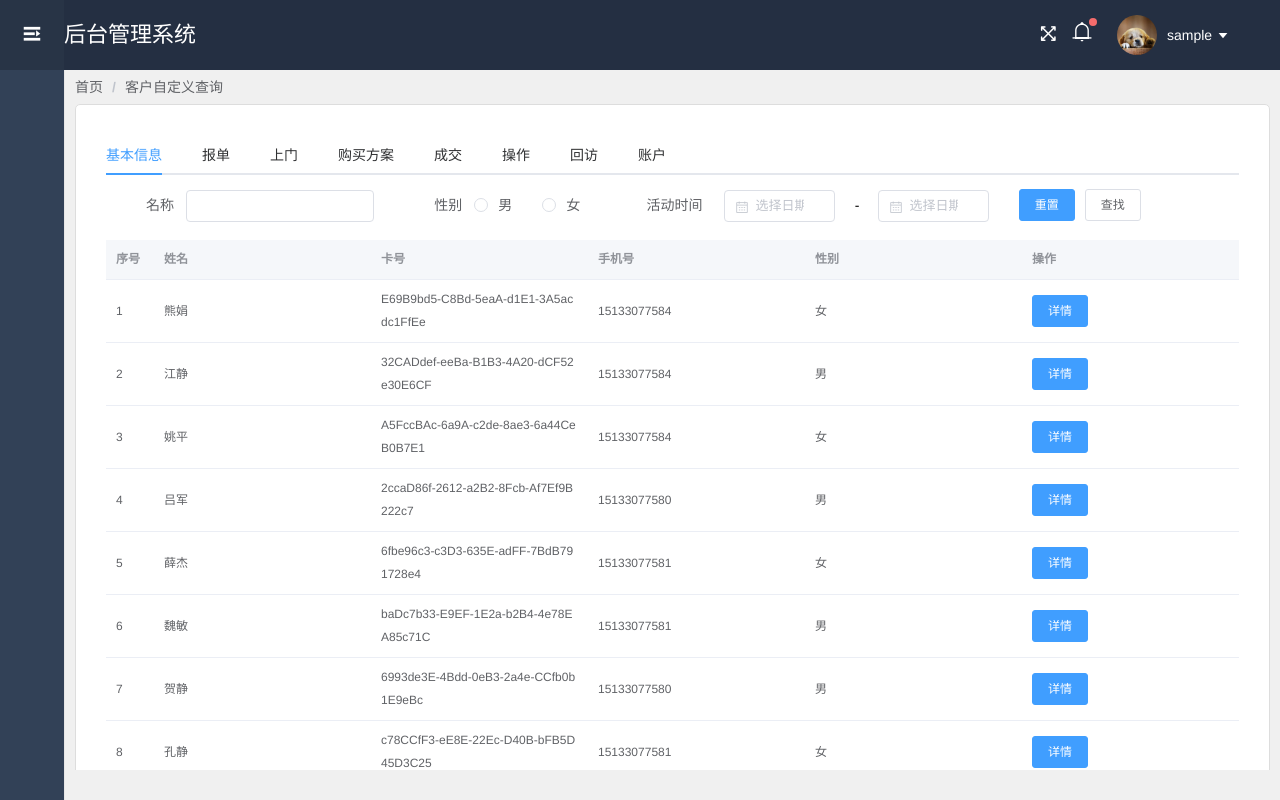
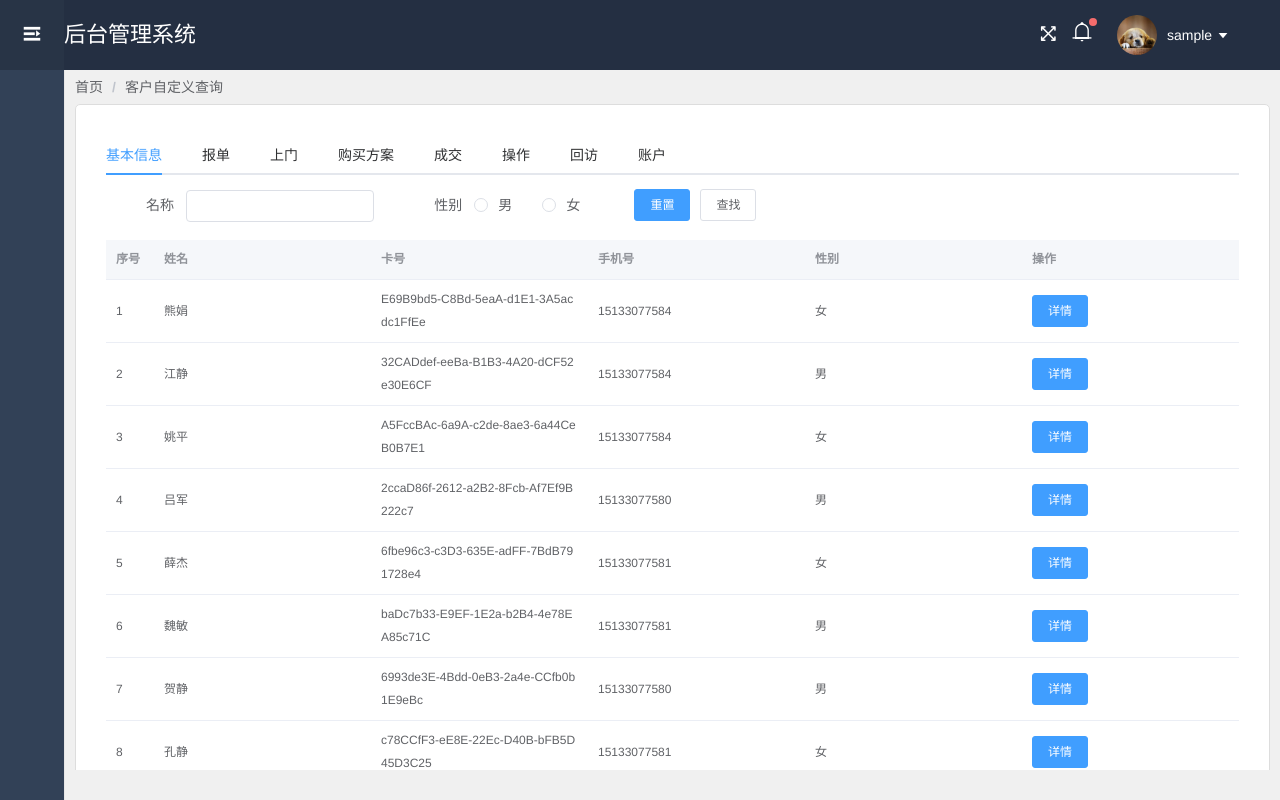
Before and after one commit to ludan1107743896/Vue-project, a Vue app: page /customerInquiry in a window 1280 px wide. Built offline with nearby package versions, Linux system fonts and the light colour scheme; sample sign-in values are in the browser's storage; a small style sheet from the web is missing.

Commit message:
修改查询事件

```diff
--- a/src/components/page/customerInquiry/components/BasicInfoComp.vue
+++ b/src/components/page/customerInquiry/components/BasicInfoComp.vue
@@ -1,44 +1,23 @@
 <template>
     <div>
-        <el-form ref="form" :model="form" label-width="80px">
+        <el-form ref="form" :model="serchItem" label-width="80px">
             <el-row :gutter="20">
                 <el-col :span="6">
                     <el-form-item label="名称" prop="name">
-                        <el-input v-model="form.name"></el-input>
+                        <el-input v-model="serchItem.name"></el-input>
                     </el-form-item>
                 </el-col>
                 <el-col :span="5">
                     <el-form-item label="性别" prop="resource">
-                        <el-radio-group v-model="form.resource">
-                            <el-radio label="男"></el-radio>
-                            <el-radio label="女"></el-radio>
+                        <el-radio-group v-model="serchItem.resource">
+                            <el-radio label="1">男</el-radio>
+                            <el-radio label="0">女</el-radio>
                         </el-radio-group>
                     </el-form-item>
                 </el-col>
-                <el-col :span="8">
-                    <el-form-item label="活动时间">
-                        <el-col :span="11" required>
-                            <el-date-picker
-                                type="date"
-                                placeholder="选择日期"
-                                v-model="form.date1"
-                                style="width: 100%;"
-                            ></el-date-picker>
-                        </el-col>
-                        <el-col class="line" :span="2">-</el-col>
-                        <el-col :span="11">
-                            <el-date-picker
-                                type="date"
-                                placeholder="选择日期"
-                                v-model="form.date2"
-                                style="width: 100%;"
-                            ></el-date-picker>
-                        </el-col>
-                    </el-form-item>
-                </el-col>
                 <el-col :span="5">
-                    <el-button type="primary">重置</el-button>
-                    <el-button>查找</el-button>
+                    <el-button type="primary" @click="handleRest">重置</el-button>
+                    <el-button @click="handleSearch">查找</el-button>
                 </el-col>
             </el-row>
         </el-form>
@@ -90,8 +69,13 @@ export default {
     data() {
         return {
             tableData: [],
+            restTableData: [],
             modalVsible: false,
             formLabelWidth: '120px',
+            serchItem: {
+                name: '',
+                resource: ''
+            },
             form: {
                 name: '',
                 cardnumber: '',
@@ -107,6 +91,29 @@ export default {
         };
     },
     methods: {
+        handleSearch() {
+            let list = [];
+            if (this.serchItem.name != '') {
+                list = this.tableData.filter(k => this.serchItem.name == k.name);
+            }
+            else if (this.serchItem.resource != '') {
+                list = this.tableData.filter(k => k.six == this.serchItem.resource);
+                console.log()
+            }
+            else if (this.serchItem.name != '' && this.serchItem.resource != '') {
+                const list1 = this.tableData.filter(k => this.serchItem.name == k.name);
+                const _list = list1.filter(k => k.six == this.serchItem.resource);
+                list = _list;
+            }
+            this.tableData = list;
+        },
+        handleRest() {
+            this.serchItem = {
+                name: '',
+                resource: ''
+            }
+            this.tableData = this.restTableData;
+        },
         handleOnok() {
             this.$refs['ruleForm'].validate((valid) => {
                 if (valid) {
@@ -133,6 +140,7 @@ export default {
     mounted() {
         axios.get('/user/infoList').then((res) => {
             this.tableData = res.data;
+            this.restTableData = res.data;
         });
     }
 };
```
